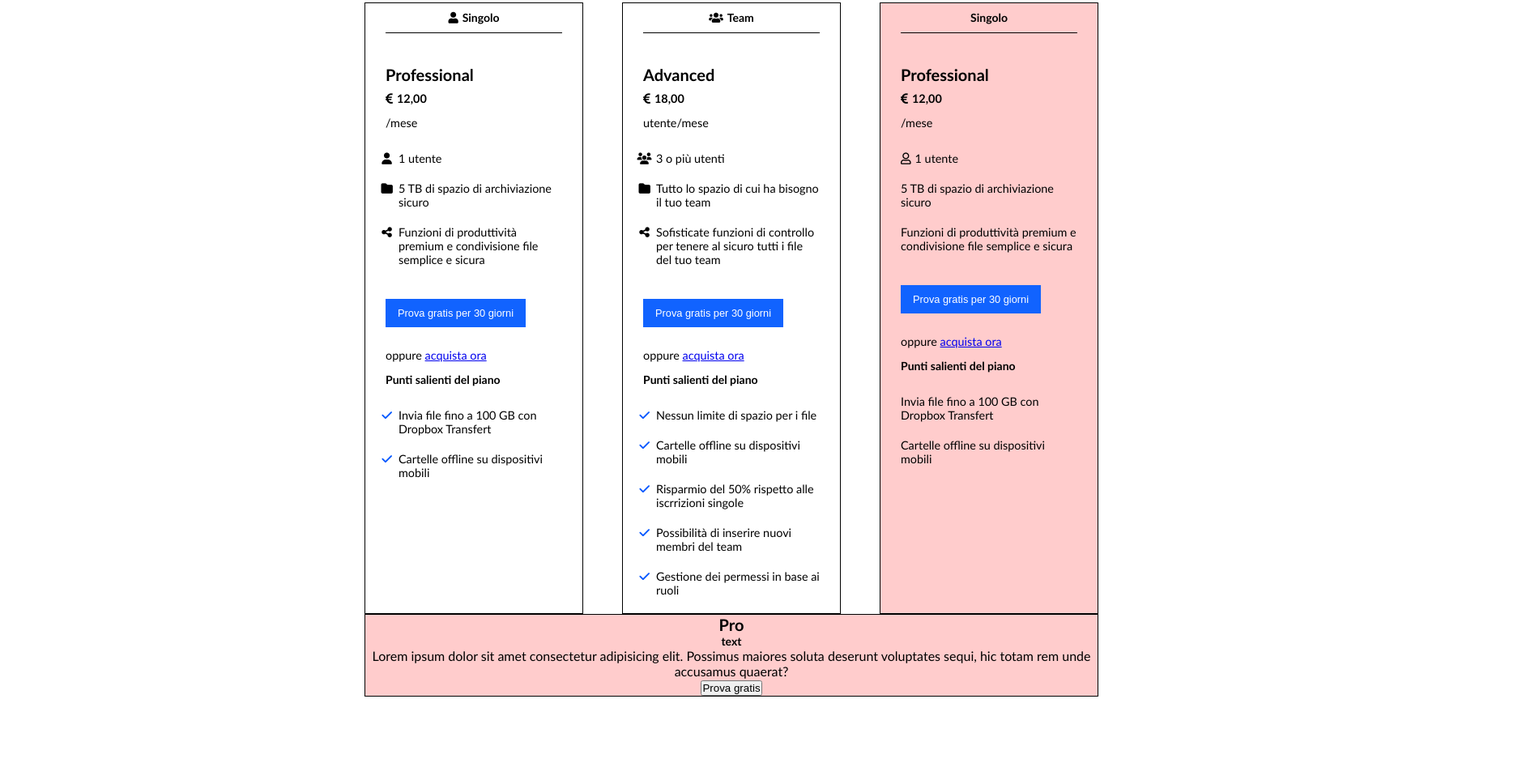
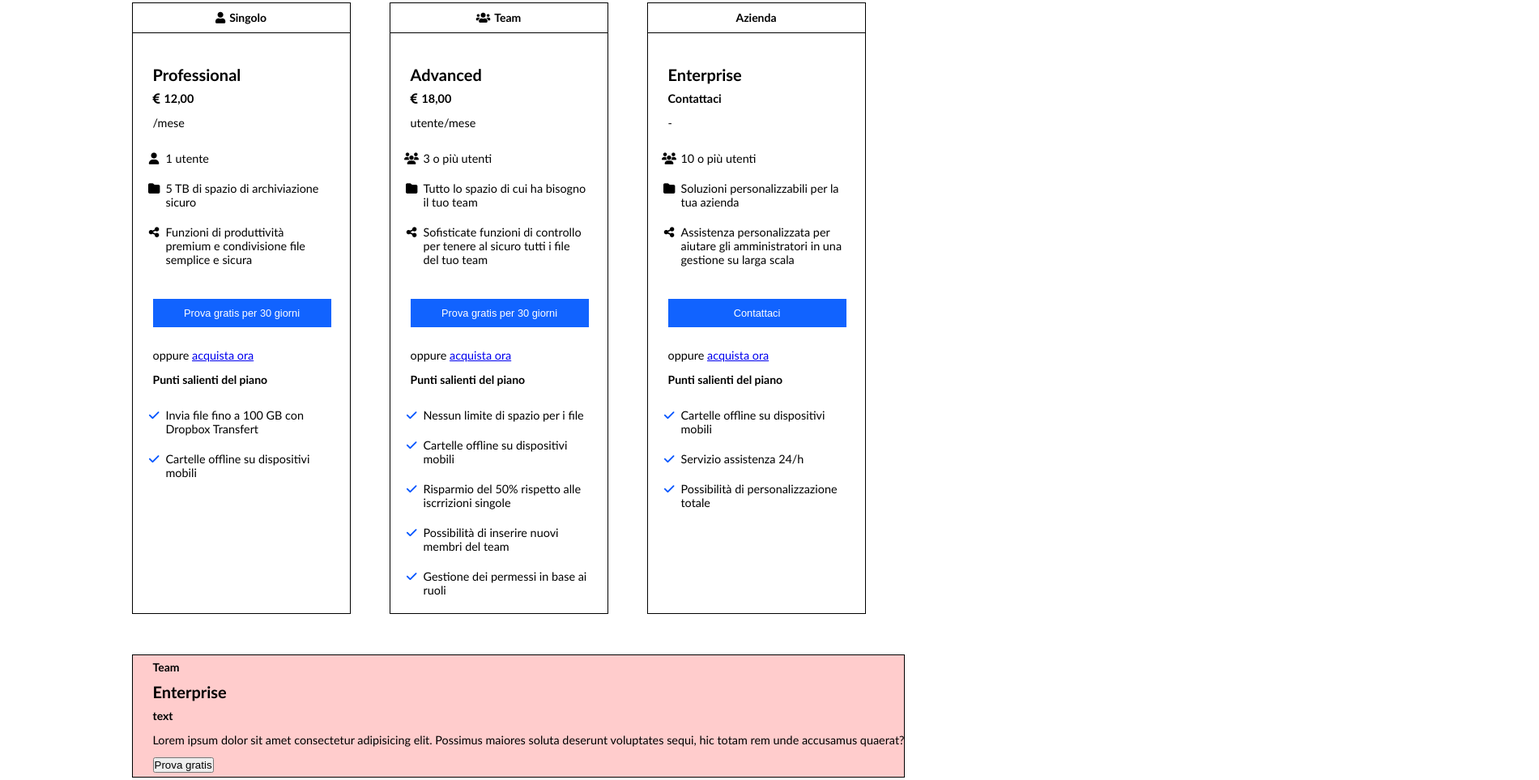
Before and after one commit to FRJess/htmlcss-dropbox, a plain HTML site: page index.html in a window 1280 px wide. Shown: the part 1092-2055 px from the top of the page at 81% size, 1900 px wide, since content can reach past the window. Drawn offline with Linux system fonts and the light colour scheme.

Commit message:
fix [width + lines]

```diff
--- a/css/style.css
+++ b/css/style.css
@@ -46,6 +46,11 @@ h6{
   background-color: #1163FF;
   color: white;
   border: none;
+}
+
+.btn.colored.big{
+  width: 220px;
+  justify-content: center;
 }
 
 .container{
@@ -99,6 +104,7 @@ header .menu ul li{
 .jumbotron{
   background-color: #B4D0E7;
   height:735px; /*da togliere*/
+  width: 100%;
 }
 
 .title{
@@ -140,9 +146,9 @@ header .menu ul li{
 /* CARDS */
 
 .container-2{
-  max-width: 1000px;
+  max-width: 100%;
   display: inline-block;
-  margin: 140px 450px;
+  margin: 140px;
 }
 
 .container-2 h2{
@@ -163,8 +169,19 @@ input[type="radio"]{
   width: 270px;
   justify-content: center;
   text-align: left;
+  line-height: 30px;
+  border: 1px solid black;
+}
+
+.feature-body{
   padding-left: 25px;
   padding-right: 25px;
+}
+
+.feature-2{
+  text-align: left;
+  padding-left: 25px;
+  justify-content: center;
   line-height: 30px;
   border: 1px solid black;
 }
@@ -191,7 +208,7 @@ input[type="radio"]{
   font-weight: 600;
 }
 
-.feature .prezzo::before{
+.feature .prezzo.indicato::before{
   font-family: 'Font Awesome\ 5 Free';
   content:"\f153";
   margin-right: 5px;
@@ -207,9 +224,9 @@ input[type="radio"]{
 }
 
 .feature .single::before{
-font-family: 'Font Awesome\ 5 Free';
-content:"\f007";
-margin-right: 5px;
+  font-family: 'Font Awesome\ 5 Free';
+  content:"\f007";
+  margin-right: 5px;
 }
 
 .feature .team::before{
@@ -231,7 +248,10 @@ margin-right: 5px;
 }
 
 .row-2{
-  margin: 0 auto;
+  margin: 50px 0;
+  max-width: 1000px;
+  font-size: 0.9rem;
+  display: flex;
 }
 
 section .container-2 .image{
@@ -272,6 +292,7 @@ footer{
   background-color:aquamarine;
   /* color: #EFF2FC; */
   padding-top: 60px;
+  width: 100%;
 }
 
 .footer-menu{
--- a/index.html
+++ b/index.html
@@ -5,7 +5,7 @@
   <meta http-equiv="X-UA-Compatible" content="IE=edge">
   <meta name="viewport" content="width=device-width, initial-scale=1.0">
   <link rel="stylesheet" href="https://cdnjs.cloudflare.com/ajax/libs/font-awesome/6.2.0/css/all.min.css" integrity="sha512-xh6O/CkQoPOWDdYTDqeRdPCVd1SpvCA9XXcUnZS2FmJNp1coAFzvtCN9BmamE+4aHK8yyUHUSCcJHgXloTyT2A==" crossorigin="anonymous" referrerpolicy="no-referrer"/>
-  <link rel='stylesheet' id='fontawesome-css' href='https://use.fontawesome.com/releases/v5.0.1/css/all.css?ver=4.9.1' type='text/css' media='all' />
+  <link rel='stylesheet' id='fontawesome-css' href='https://use.fontawesome.com/releases/v5.0.1/css/all.css?ver=4.9.1' type='text/css' media='all'/>
   <link rel="stylesheet" href="css/style.css">
   <title>Document</title>
 </head>
@@ -63,37 +63,41 @@
       <div class="row">
         <div class="feature box1">
           <h6 class="type single">Singolo</h6>
+          <div class="feature-body">
             <h4>Professional</h4>
-          <div class="prezzo">12,00</div>
+            <div class="prezzo indicato">12,00</div>
             <div>/mese</div>
             <ul class="fa-ul">
               <li><span class="fa-li"><i class="fa-solid fa-user"></i></span>1 utente</li>
               <li><span class="fa-li"><i class="fa-solid fa-folder"></i></span>5 TB di spazio di archiviazione sicuro</li>
               <li><span class="fa-li"><i class="fa-solid fa-share-nodes"></i></span>Funzioni di produttività premium e condivisione file semplice e sicura</li>
             </ul>
-          <button class="btn colored" >Prova gratis per 30 giorni</button>
+            <button class="btn colored big" >Prova gratis per 30 giorni</button>
             <div>oppure <a href="#">acquista ora</a></div>
             <h6>Punti salienti del piano</h6>
             <ul class="fa-ul">
               <li><span class="fa-li"><i class="fa-solid fa-check"></i></span>Invia file fino a 100 GB con Dropbox Transfert</li>
               <li><span class="fa-li"><i class="fa-solid fa-check"></i></span>Cartelle offline su dispositivi mobili</li>
             </ul>
-
+          </div>
         </div>
 
         <div class="feature box2">
           <h6 class="type team">Team</h6>
+          <div class="feature-body">
             <h4>Advanced</h4>
-          <div class="prezzo">18,00</div>
+            <div class="prezzo indicato">18,00</div>
             <div>utente/mese</div>
+
             <ul class="fa-ul">
               <li><span class="fa-li"><i class="fa-solid fa-users"></span></i>3 o più utenti</li>
               <li><span class="fa-li"><i class="fa-solid fa-folder"></i></span>Tutto lo spazio di cui ha bisogno il tuo team</li>
               <li><span class="fa-li"><i class="fa-solid fa-share-nodes"></i></span>Sofisticate funzioni di controllo per tenere al sicuro tutti i file del tuo team</li>
             </ul>
-          <button class="btn colored" >Prova gratis per 30 giorni</button>
+            <button class="btn colored big" >Prova gratis per 30 giorni</button>
             <div>oppure <a href="#">acquista ora</a></div>
             <h6>Punti salienti del piano</h6>
+
             <ul class="fa-ul">
 
               <li><span class="fa-li"><i class="fa-solid fa-check"></i></span>Nessun limite di spazio per i file </li>
@@ -104,24 +108,31 @@
             </ul>
 
           </div>
+        </div>
 
-        <div class="feature box3 debug">
-          <h6 class="type">Singolo</h6>
-          <h4>Professional</h4>
-          <div class="prezzo">12,00</div>
-          <div>/mese</div>
-          <ul>
-            <li class="user single">1 utente</li>
-            <li class="space">5 TB di spazio di archiviazione sicuro</li>
-            <li class="share">Funzioni di produttività premium e condivisione file semplice e sicura</li>
+        <div class="feature box3">
+          <h6 class="type enterprise">Azienda</h6>
+
+          <div class="feature-body">
+            <h4>Enterprise</h4>
+            <div class="prezzo richiesta">Contattaci</div>
+            <div>-</div>
+            <ul class="fa-ul">
+              <li><span class="fa-li"><i class="fa-solid fa-users"></span></i>10 o più utenti</li>
+              <li><span class="fa-li"><i class="fa-solid fa-folder"></i></span>Soluzioni personalizzabili per la tua azienda</li>
+              <li><span class="fa-li"><i class="fa-solid fa-share-nodes"></i></span>Assistenza personalizzata per aiutare gli amministratori in una gestione su larga scala</li>
             </ul>
-          <button class="btn colored" >Prova gratis per 30 giorni</button>
+            <button class="btn colored big">Contattaci</button>
             <div>oppure <a href="#">acquista ora</a></div>
-          <ul>
             <h6>Punti salienti del piano</h6>
-            <li class="check">Invia file fino a 100 GB con Dropbox Transfert</li>
-            <li class="check">Cartelle offline su dispositivi mobili</li>
+            <ul class="fa-ul">
+
+              <li><span class="fa-li"><i class="fa-solid fa-check"></i></span>Cartelle offline su dispositivi mobili </li>
+              <li><span class="fa-li"><i class="fa-solid fa-check"></i></span>Servizio assistenza 24/h</li>
+              <li><span class="fa-li"><i class="fa-solid fa-check"></i></span>Possibilità di personalizzazione totale</li>
             </ul>
+
+          </div>
 
         </div>
 
@@ -129,7 +140,8 @@
 
       <div class="row-2">
         <div class="feature-2 box4 debug">
-          <h4>Pro</h4>
+          <h6 class="type other">Team</h6>
+          <h4>Enterprise</h4>
           <h6>text</h6>
           <div>
             Lorem ipsum dolor sit amet consectetur adipisicing elit. Possimus maiores soluta deserunt voluptates sequi, hic totam rem unde accusamus quaerat?
@@ -140,7 +152,7 @@
 
     </section>
 
-    <section>
+    <!-- <section>
       <div class="container-2 debug">
         <div class="image debug">
           <img src="img/partner.png" alt="">
@@ -154,9 +166,9 @@
         </div>
 
       </div>
-    </section>
+    </section> -->
 
-    <section class="container-2 debug">
+    <!-- <section class="container-2 debug">
 
       <h2>Esegui</h2>
 
@@ -254,11 +266,8 @@
 
       </div>
 
-
-
-
-    </section>
-
+    </section> -->
+    <!-- <section>
       <h2>Più di 5000</h2>
     <a href="#">Testo</a>
 
@@ -269,6 +278,10 @@
     <div>
       FAQ bonus
     </div>
+
+    </section> -->
+
+
   </main>
 
   <footer class="footer-menu container">
```
Lines whose indentation alone changed are shown as unchanged.
